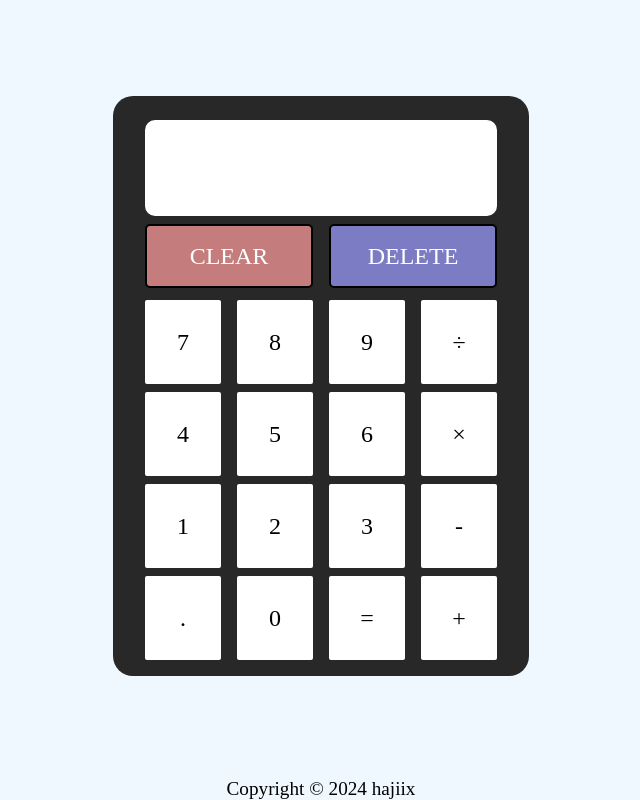
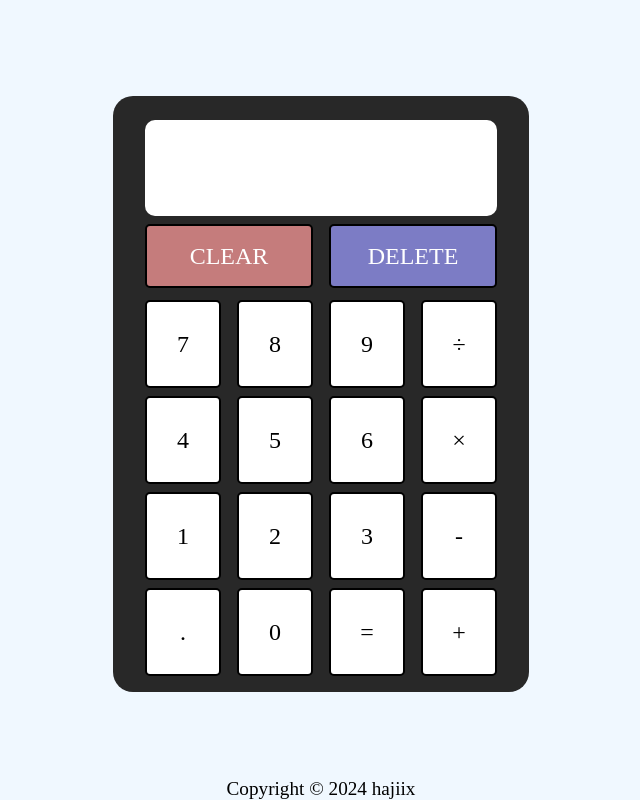
Before and after one commit to hajiix/Calculator, a plain HTML site: page index.html in a window 1280 px wide. Shown: the whole page, without its empty margins (319-959 px from the left). Drawn offline with Linux system fonts and the light colour scheme.

Commit message:
fix border for buttons

```diff
--- a/styles.css
+++ b/styles.css
@@ -112,8 +112,9 @@ button {
   color: black;
   width: 4.25em;
   height: 3.5em;
-  border-radius: 2px;
+  border-radius: 5px;
   border-color: black;
+  border-style: solid;
   border-width: 2px;
 }
 
```
